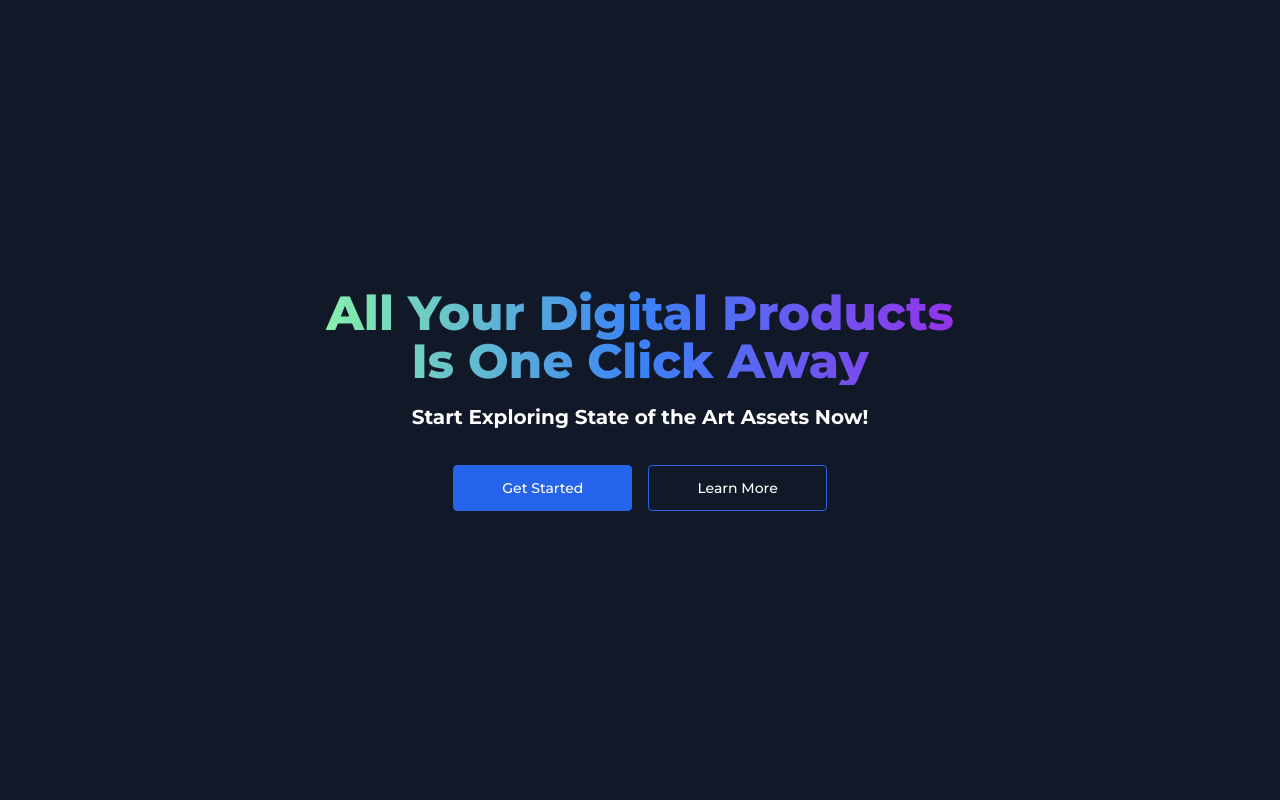
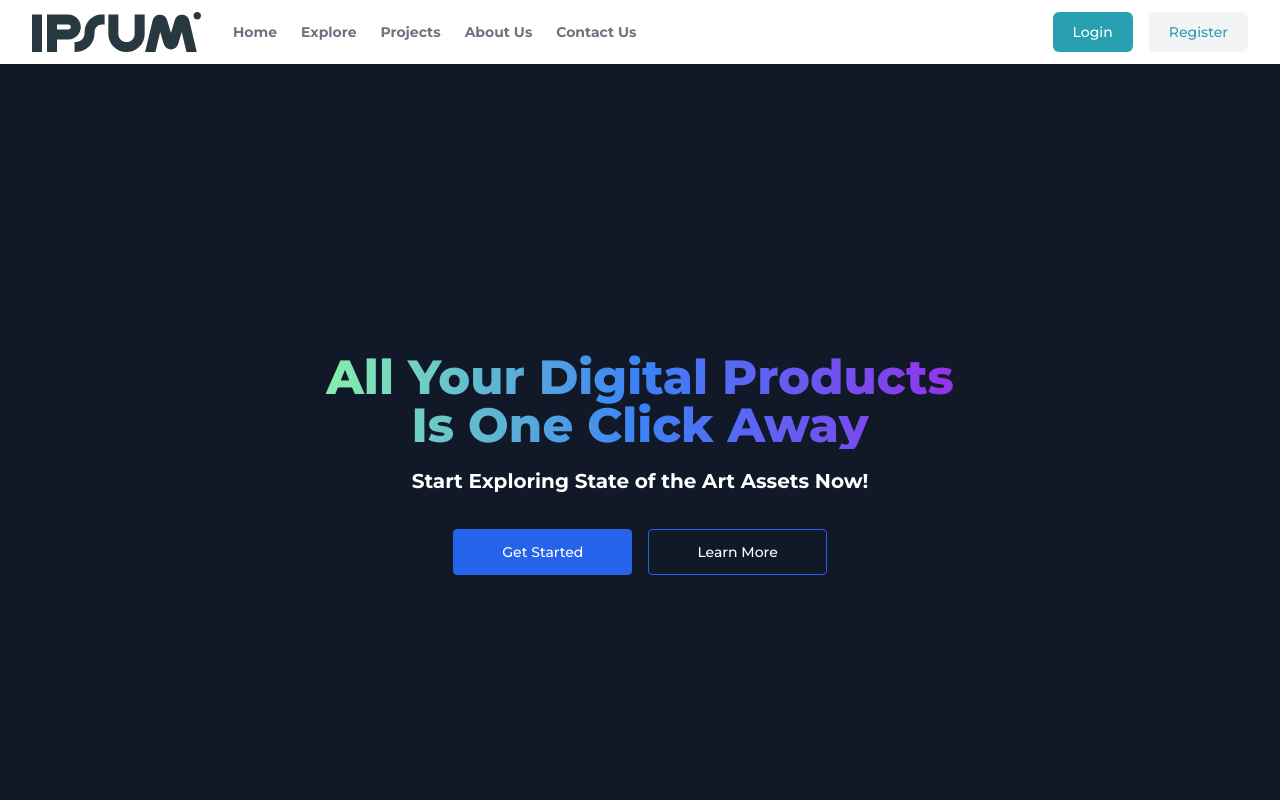
Before and after one commit to AbdulSamman/ecommerce-frontend-nextJs, a Next.js app: page / in a window 1280 px wide. Shown: the top 800 px of the page. Built offline with nearby package versions, Linux system fonts and the light colour scheme; no server answers.

Commit message:
sign-in finished

```diff
--- a/src/_components/Header.tsx
+++ b/src/_components/Header.tsx
@@ -1,13 +1,21 @@
 "use client";
 
 import Image from "next/image";
-import { useUser } from "@clerk/nextjs";
+import { UserButton, useUser } from "@clerk/nextjs";
+import { CgShoppingCart } from "react-icons/cg";
+import { useEffect, useState } from "react";
 
 const Header = () => {
   //wenn clerk singin geöffnet wird header hidden/ auch footer
   const { user } = useUser();
+  // //
+  // console.log(window.location.href);
+  const [isLoggedIn, setIsLoggedIn] = useState<boolean>(false);
+  useEffect(() => {
+    setIsLoggedIn(window.location.href.toString().includes("sign-in"));
+  }, []);
   return (
-    user && (
+    !isLoggedIn && (
       <header className="bg-white header">
         <div className="mx-auto flex h-16 max-w-screen-2xl items-center gap-8 px-4 sm:px-6 lg:px-8 shadow-md">
           <Image
@@ -65,10 +73,11 @@ const Header = () => {
             </nav>
 
             <div className="flex items-center gap-4">
+              {!user ? (
                 <div className="sm:flex sm:gap-4">
                   <a
                     className="block rounded-md bg-primary px-5 py-2.5 text-sm font-medium text-white transition hover:bg-teal-400"
-                  href="#">
+                    href="/sign-in">
                     Login
                   </a>
 
@@ -78,6 +87,15 @@ const Header = () => {
                     Register
                   </a>
                 </div>
+              ) : (
+                <>
+                  <span className="flex items-center justify-center text-blue-700">
+                    <CgShoppingCart className="text-2xl text-teal-500" />
+                    (0)
+                  </span>
+                  <UserButton />
+                </>
+              )}
 
               <button className="block rounded bg-gray-100 p-2.5 text-gray-600 transition hover:text-gray-600/75 md:hidden">
                 <span className="sr-only">Toggle menu</span>
```
Also changed, not shown: src/middleware.ts (+34 -4 lines). Lines whose indentation alone changed are shown as unchanged.
